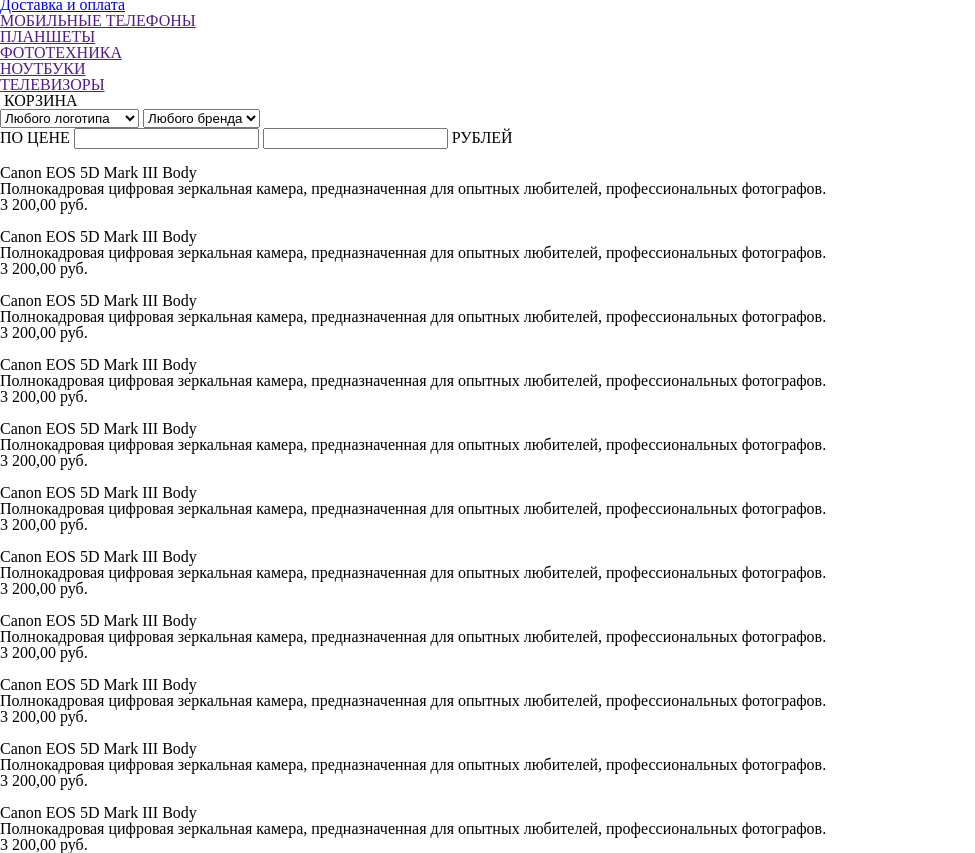
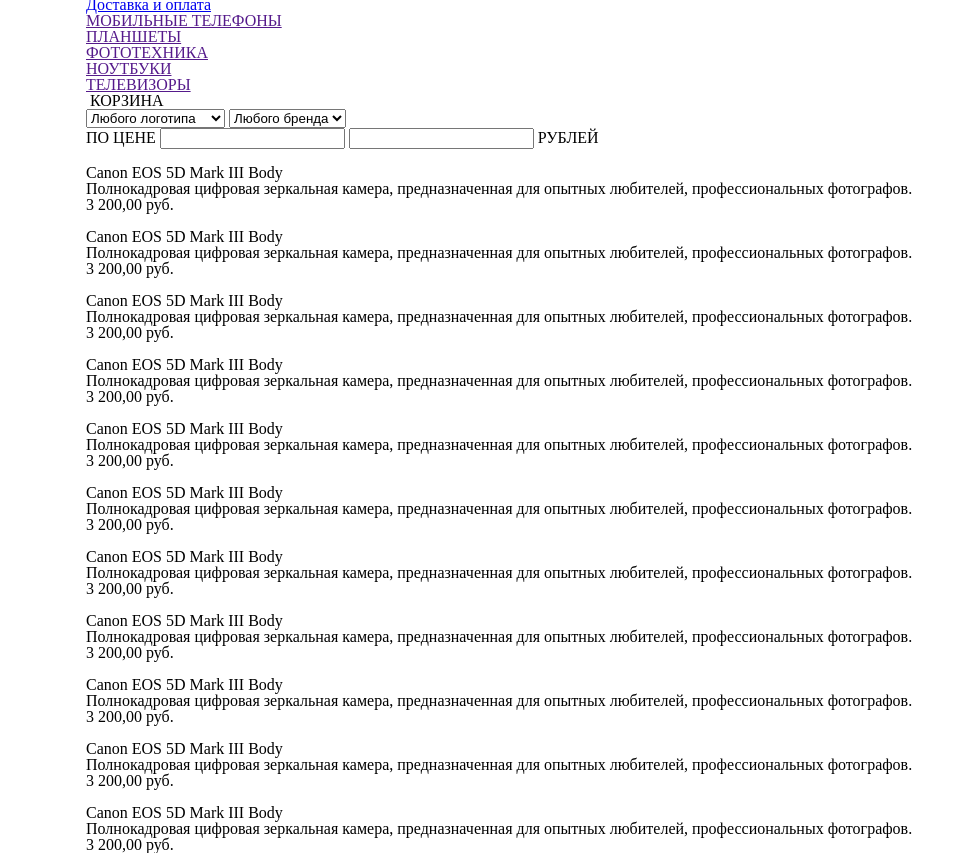
Before and after one commit to okyxxxf/test-task, a website: page index.html in a window 1280 px wide. Shown: the part 56-909 px from the top of the page, without its empty margins (0-975 px from the left). Drawn offline with Linux system fonts and the light colour scheme.

Commit message:
feat: create styles for wrapper

```diff
--- a/index.html
+++ b/index.html
@@ -54,7 +54,7 @@
     </div>
   </header>
   <main class="main">
-    <div class="main__wrapper">
+    <div class="main__wrapper wrapper">
       <section class="filters">
         <select class="filter" name="logotype" id="logotype">
           <option class="filter__label" value="any">Любого логотипа</option>
--- /dev/null
+++ b/scss/components/_wrapper.scss
@@ -0,0 +1,5 @@
+.wrapper {
+  max-width: calc($desktop-width - 86px * 2);
+  margin: auto;
+  padding: 0 86px;
+}
--- a/scss/main.scss
+++ b/scss/main.scss
@@ -2,4 +2,7 @@
   'abstracts/variables';
 
 @import
+  'components/wrapper';
+
+@import
   'vendor/rezet';
```
Also changed, not shown: index.css, 1 other file.
